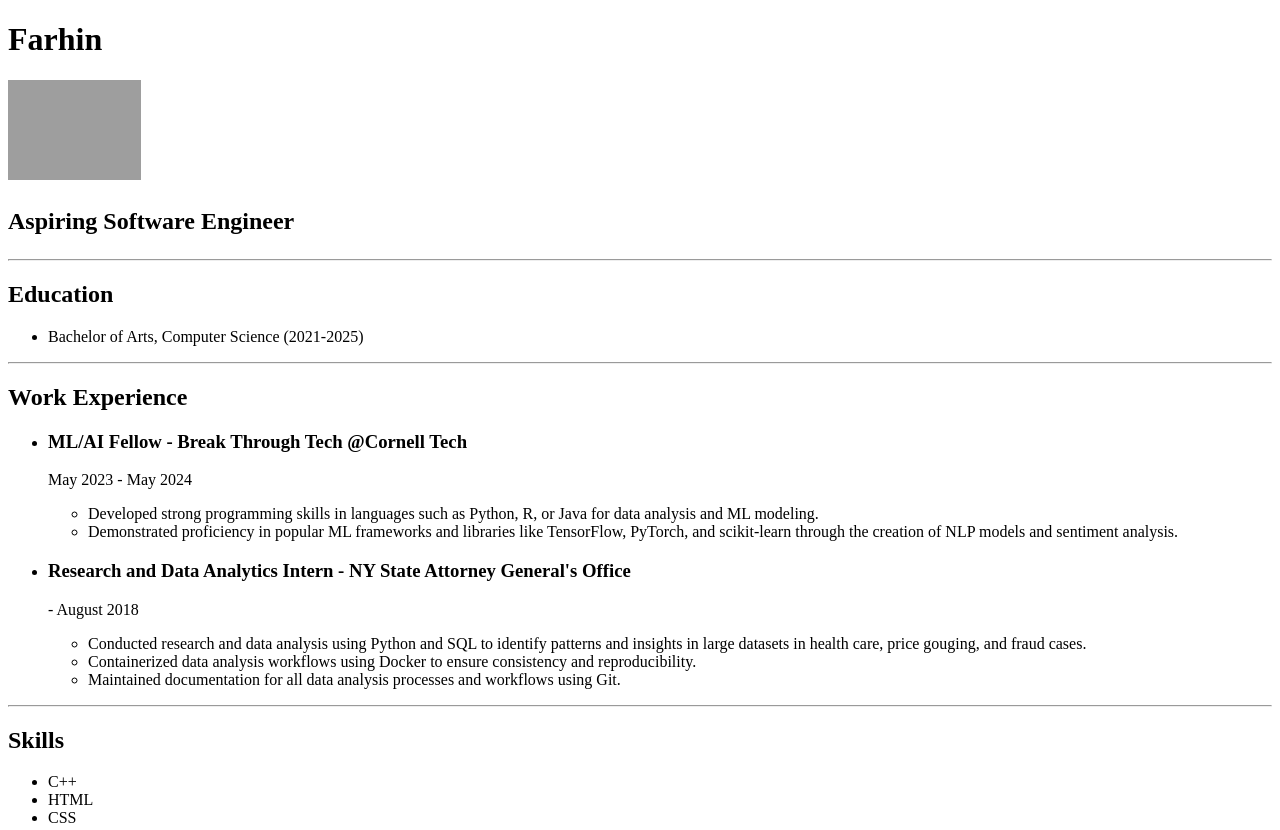
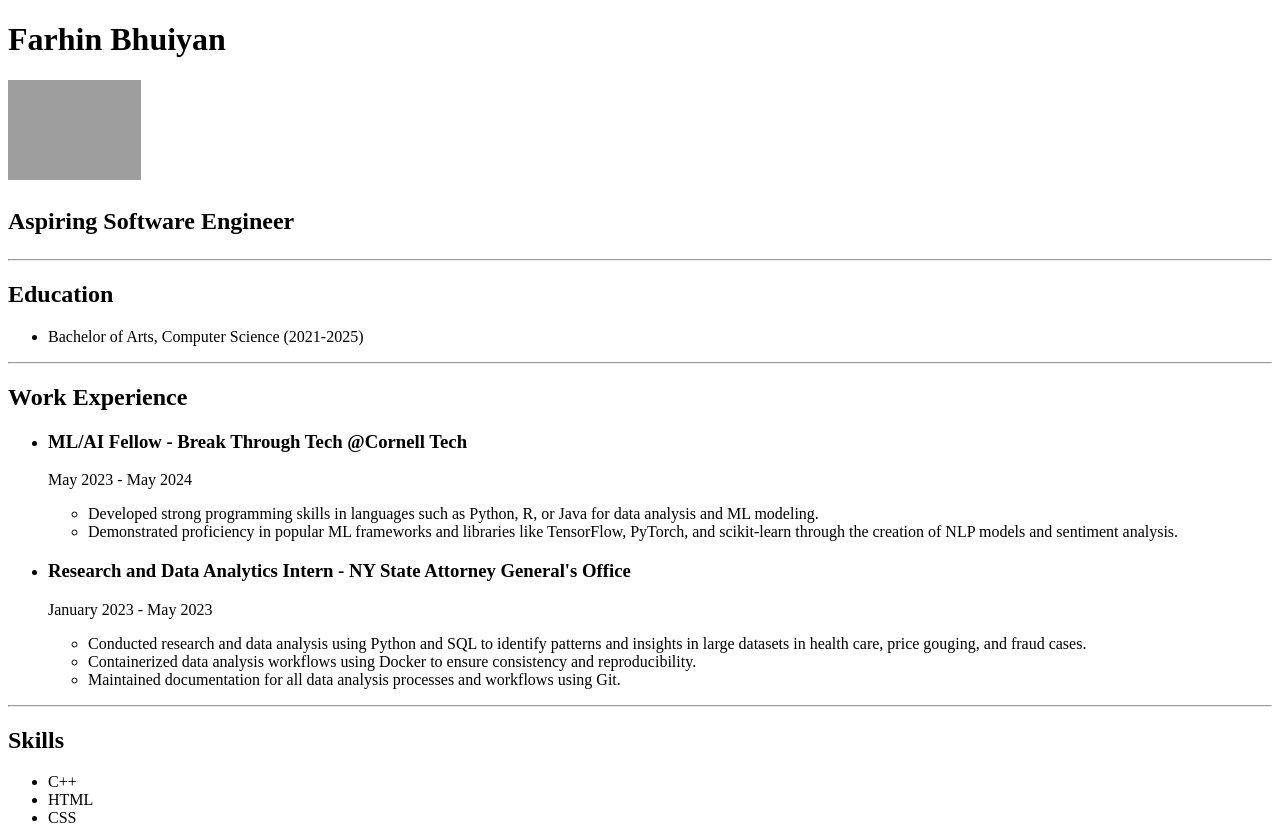
Before and after one commit to farhin-bhuiyan/Web-Dev-Assignment-1, a plain HTML site: page index.html in a window 1280 px wide. Shown: the top 830 px of the page. Drawn offline with Linux system fonts and the light colour scheme; grey boxes are pictures that could not be loaded.

Commit message:
Update index.html

```diff
--- a/index.html
+++ b/index.html
@@ -6,7 +6,7 @@
     <title>My Resume</title>
 </head>
 <body>
-    <h1> Farhin</h1>
+    <h1> Farhin Bhuiyan</h1>
     <img src="farhin.png" height="100"/>
     <h2>
     <p> Aspiring Software Engineer </p>
@@ -31,7 +31,7 @@
         </li>
         <li>
             <h3> Research and Data Analytics Intern - NY State Attorney General's Office </h3>
-            <p> - August 2018</p>
+            <p> January 2023 - May 2023</p>
             <ul>
                 <li>Conducted research and data analysis using Python and SQL to identify patterns and insights in large datasets in
                     health care, price gouging, and fraud cases.</li>
```
